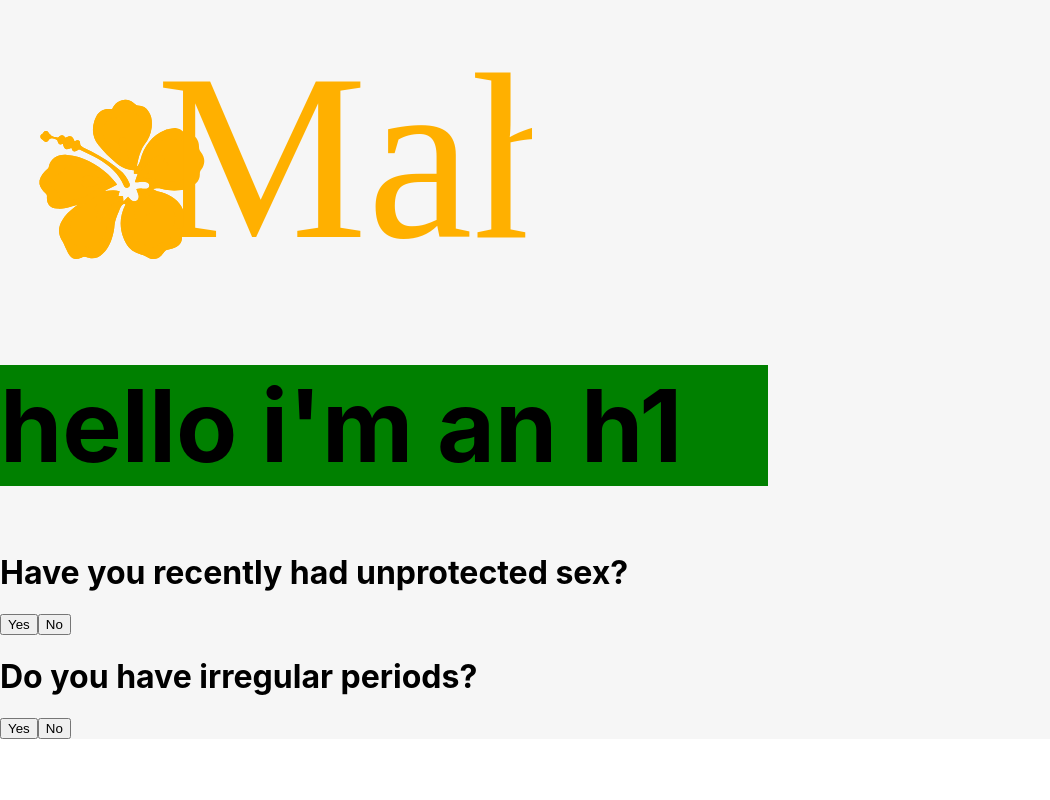
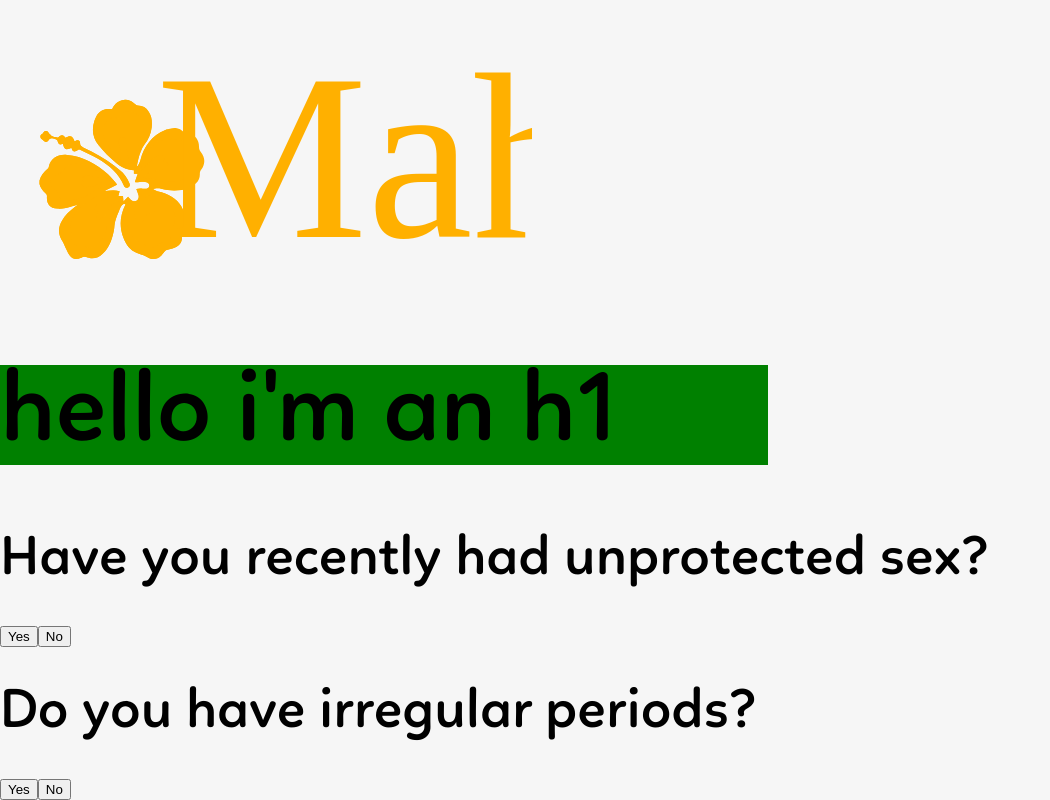
Before and after one commit to mwestervelt/mahalo-2, a React (Create React App) app: page / in a window 1280 px wide. Shown: the whole page, without its empty margins (0-1050 px from the left). Built offline with nearby package versions, Linux system fonts and the light colour scheme.

Commit message:
questions

```diff
--- a/src/App.css
+++ b/src/App.css
@@ -5,6 +5,20 @@
   font-family: boomville;
   src: url(Boomville.otf)
 }
+
+@font-face {
+  font-family: linotte;
+  src: url(Linotte.woff);
+}
+
+h1,h2,h3,h4,h5,h6{
+  font-family: linotte;
+}
+
+.questions{
+  font-size: 3.5em;
+}
+
 .title {
   /* text-align: right; */
   background-color: green;
```
